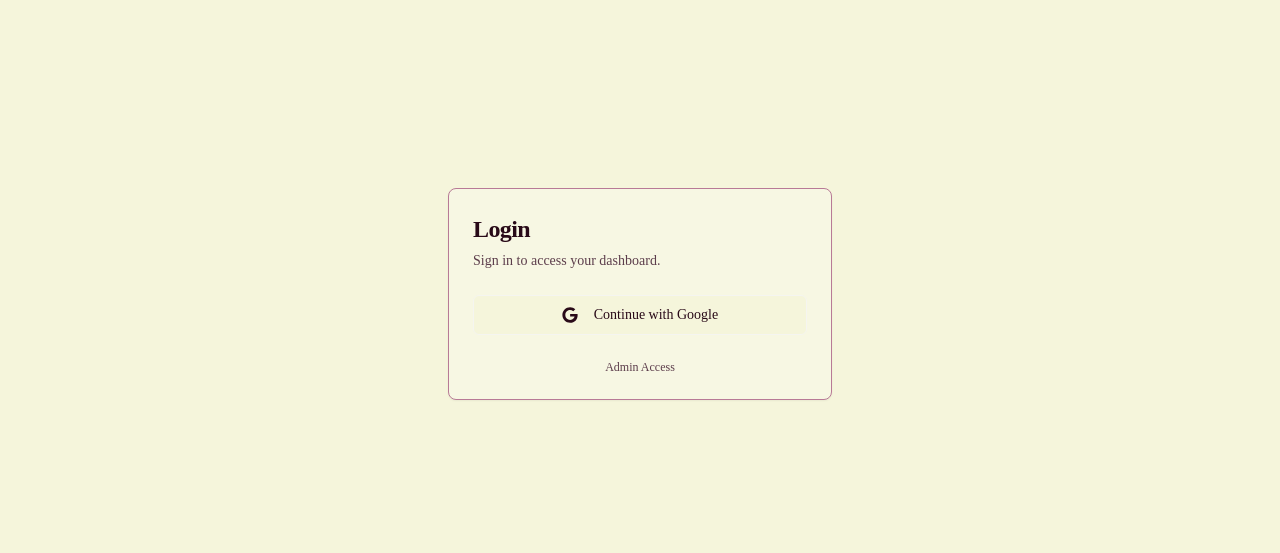
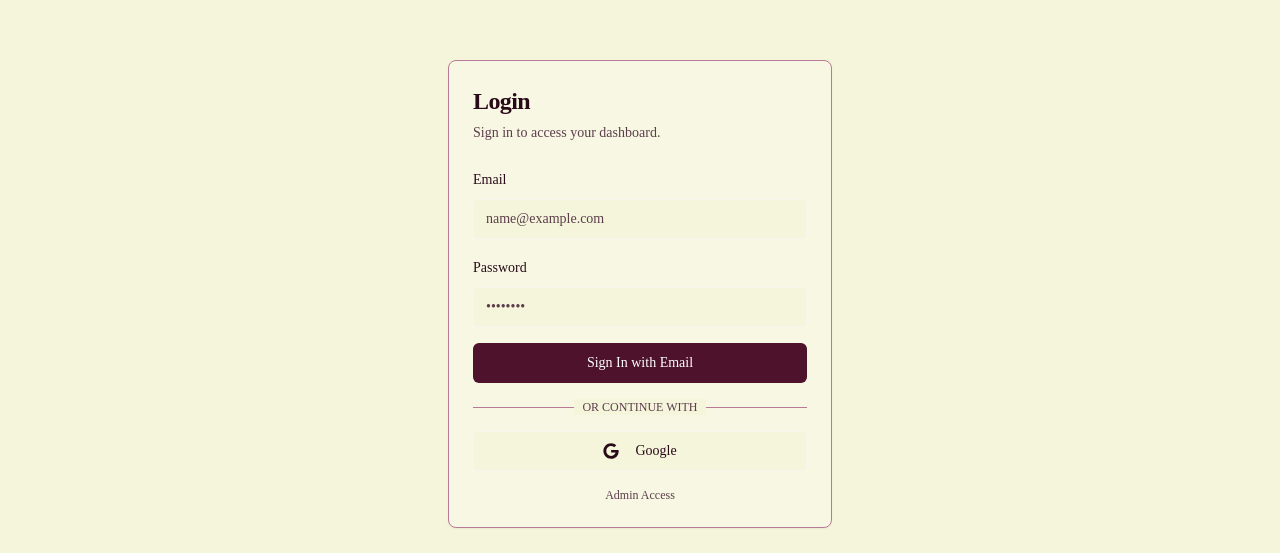
Before and after one commit to vj-shrinath/Patrikaa, a Next.js app: page /login in a window 1280 px wide. Shown: the part 106-659 px from the top of the page. Built offline with nearby package versions, Linux system fonts and the light colour scheme; no server answers; a web font is replaced by a local one.

Commit message:
feat: Add Email/Password login support for normal users

```diff
--- a/src/app/login/page.tsx
+++ b/src/app/login/page.tsx
@@ -27,6 +27,7 @@ import {
 import { useAuth, useUser } from '@/firebase';
 import {
   signInWithPopup,
+  signInWithEmailAndPassword,
   GoogleAuthProvider,
   AuthError,
   UserCredential,
@@ -40,7 +41,13 @@ const profileSchema = z.object({
   phone: z.string().min(10, { message: 'Phone number is required.' }),
 });
 
+const loginSchema = z.object({
+  email: z.string().email({ message: 'Please enter a valid email address.' }),
+  password: z.string().min(6, { message: 'Password must be at least 6 characters.' }),
+});
+
 type ProfileFormValues = z.infer<typeof profileSchema>;
+type LoginFormValues = z.infer<typeof loginSchema>;
 
 export default function LoginPage() {
   const auth = useAuth();
@@ -57,6 +64,11 @@ export default function LoginPage() {
   const profileForm = useForm<ProfileFormValues>({
     resolver: zodResolver(profileSchema),
     defaultValues: { name: '', phone: '' },
+  });
+
+  const loginForm = useForm<LoginFormValues>({
+    resolver: zodResolver(loginSchema),
+    defaultValues: { email: '', password: '' },
   });
 
   useEffect(() => {
@@ -183,6 +195,28 @@ export default function LoginPage() {
     }
   };
 
+  const handleEmailLogin = async (data: LoginFormValues) => {
+    setIsLoading(true);
+    try {
+      // Check if trying to login as admin via customer portal
+      if (data.email.toLowerCase() === 'admin@vijay.com') {
+        toast({
+          variant: 'destructive',
+          title: 'Access Restricted',
+          description: 'Admin users must log in via the Admin Portal.',
+        });
+        setIsLoading(false);
+        return;
+      }
+
+      const result = await signInWithEmailAndPassword(auth, data.email, data.password);
+      await handleAuthSuccess(result);
+    } catch (error) {
+      handleAuthError(error as AuthError);
+      setIsLoading(false);
+    }
+  };
+
   const handleGoogleLogin = async () => {
     setIsLoading(true);
     try {
@@ -234,7 +268,7 @@ export default function LoginPage() {
         description = 'Sign in was cancelled.';
         break;
       case 'auth/operation-not-allowed':
-        description = 'This sign-in method is not enabled in the Firebase Console. Please enable Email/Password and Google Sign-in providers.';
+        description = 'This sign-in method is not enabled. Please initiate contact with support.';
         break;
     }
     toast({
@@ -266,12 +300,59 @@ export default function LoginPage() {
             Sign in to access your dashboard.
           </CardDescription>
         </CardHeader>
-        <CardContent>
+        <CardContent className="space-y-4">
+          <form onSubmit={loginForm.handleSubmit(handleEmailLogin)} className="space-y-4">
+            <div className="space-y-2">
+              <Label htmlFor="email">Email</Label>
+              <Input
+                id="email"
+                placeholder="name@example.com"
+                type="email"
+                {...loginForm.register('email')}
+                disabled={isLoading}
+              />
+              {loginForm.formState.errors.email && (
+                <p className="text-sm text-destructive">
+                  {loginForm.formState.errors.email.message}
+                </p>
+              )}
+            </div>
+            <div className="space-y-2">
+              <Label htmlFor="password">Password</Label>
+              <Input
+                id="password"
+                type="password"
+                placeholder="••••••••"
+                {...loginForm.register('password')}
+                disabled={isLoading}
+              />
+              {loginForm.formState.errors.password && (
+                <p className="text-sm text-destructive">
+                  {loginForm.formState.errors.password.message}
+                </p>
+              )}
+            </div>
+            <Button type="submit" className="w-full" disabled={isLoading}>
+              {isLoading ? 'Signing In...' : 'Sign In with Email'}
+            </Button>
+          </form>
+
+          <div className="relative">
+            <div className="absolute inset-0 flex items-center">
+              <span className="w-full border-t" />
+            </div>
+            <div className="relative flex justify-center text-xs uppercase">
+              <span className="bg-background px-2 text-muted-foreground">
+                Or continue with
+              </span>
+            </div>
+          </div>
+
           <Button variant="outline" type="button" className="w-full" onClick={handleGoogleLogin} disabled={isLoading}>
             <svg className="mr-2 h-4 w-4" aria-hidden="true" focusable="false" data-prefix="fab" data-icon="google" role="img" xmlns="http://www.w3.org/2000/svg" viewBox="0 0 488 512">
               <path fill="currentColor" d="M488 261.8C488 403.3 391.1 504 248 504 110.8 504 0 393.2 0 256S110.8 8 248 8c66.8 0 123 24.5 166.3 64.9l-67.5 64.9C258.5 52.6 94.3 116.6 94.3 256c0 86.5 69.1 156.6 153.7 156.6 98.2 0 135-70.4 140.8-106.9H248v-85.3h236.1c2.3 12.7 3.9 24.9 3.9 41.4z"></path>
             </svg>
-            Continue with Google
+            Google
           </Button>
 
           <div className="mt-6 text-center text-xs text-muted-foreground">
```
